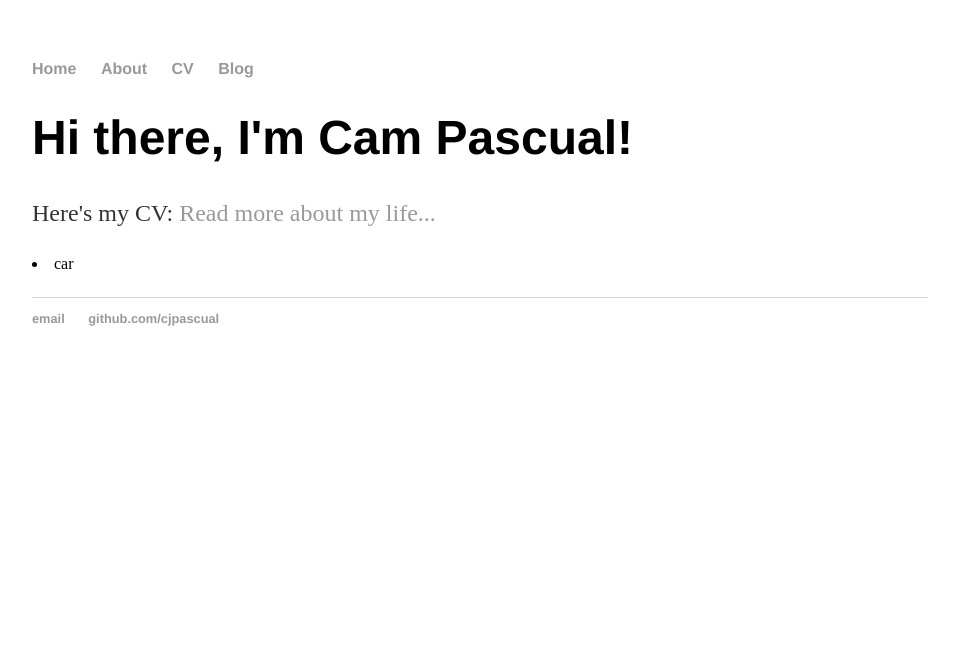
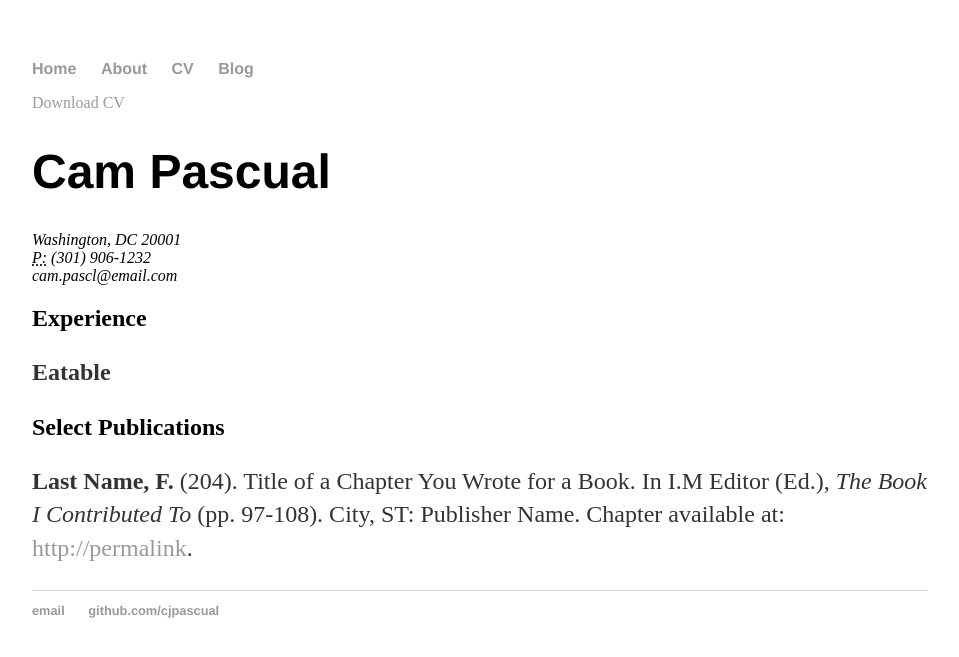
Before and after one commit to cjpascual/cjpascual.github.io, a Jekyll site: the page built from cv/index.html, in a window 1280 px wide. Shown: the top 657 px of the page, without its empty margins (160-1119 px from the left). Built offline with Jekyll 4.4.1, drawn with Linux system fonts in a browser that asks for light colours.

Commit message:
Update index.html

```diff
--- a/cv/index.html
+++ b/cv/index.html
@@ -1,9 +1,22 @@
 ---
 layout: default
-title: CV
+title: CV of Cam Pascual
 ---
-<div class="blurb">
-	<h1>Hi there, I'm Cam Pascual!</h1>
-	<p>Here's my CV: <a href="/about">Read more about my life...</a></p>
-  <p> <li>car </li></p>
-</div><!-- /.blurb -->
+	<div class="cv">
+		<a href="#" class="download" title="Download CV as PDF">Download CV</a>
+					<h1>Cam Pascual</h1>
+					<address>
+					Washington, DC 20001<br>
+					<abbr title="phone">P:</abbr> (301) 906-1232<br>
+					<span class="obfuscate">cam.pascl@email.com</span>
+					</address>
+
+					<h2>Experience</h2>
+					<p><strong> Eatable </strong></p>
+
+					<h2>Select Publications</h2>
+
+					<p><strong>Last Name, F.</strong> (204). Title of a Chapter You Wrote for a Book. In I.M Editor (Ed.), <em>The Book I Contributed To</em> (pp. 97-108). City, ST: Publisher Name. Chapter available at: <a href="#">http://permalink</a>.
+
+
+	</div>
```
